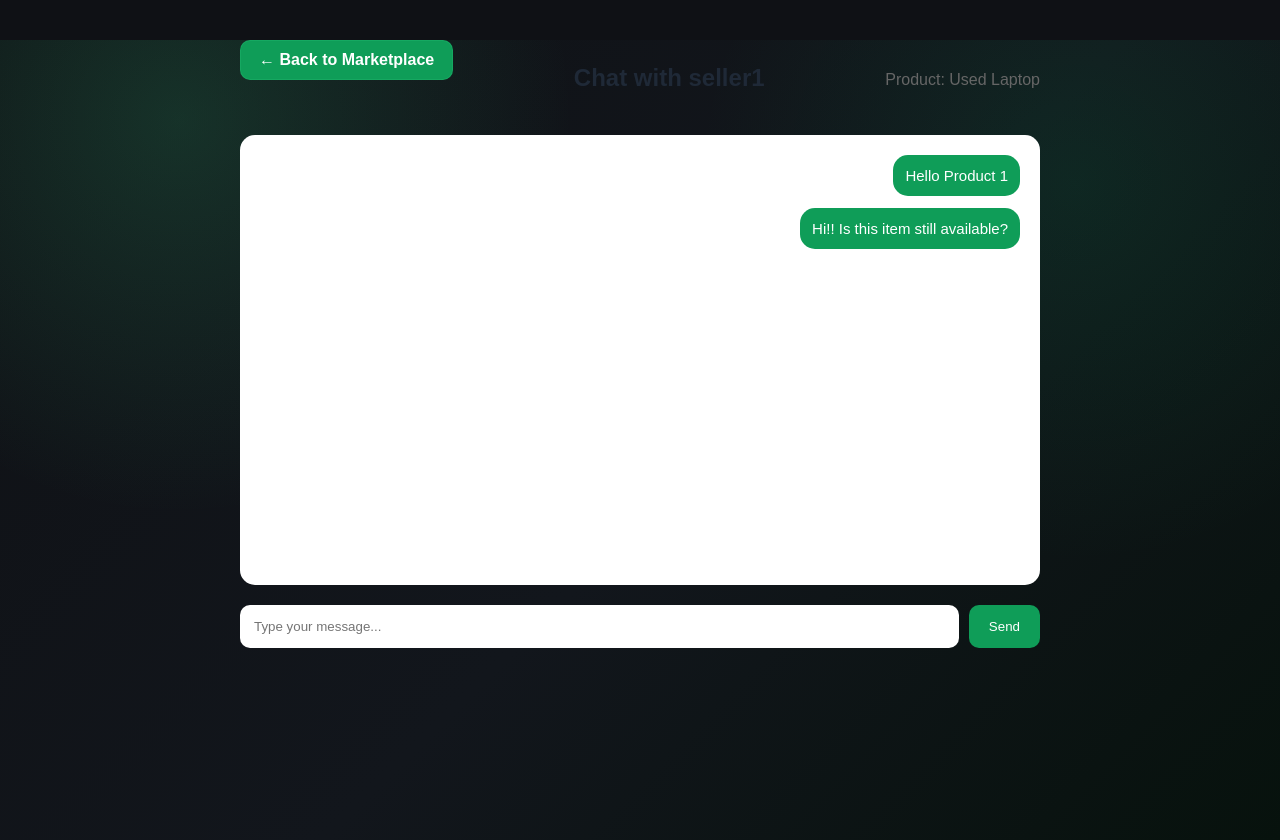
After one commit to jackso271/C270-E62H-Team3, a Flask app: page /chat/1 in a window 1280 px wide. The commit adds this page. Run offline with Flask 3, Linux system fonts and the light colour scheme.

Commit message:
Implement product-specific chat feature

```diff
--- a/backend/app.py
+++ b/backend/app.py
@@ -4,6 +4,7 @@ from flask import Flask
 
 from backend.routes.admin_routes import admin_bp
 from backend.routes.auth_routes import auth_bp
+from backend.routes.chat_routes import chat_bp
 from backend.routes.marketplace_routes import marketplace_bp
 from backend.routes.seller_dashboard_routes import seller_dashboard_bp
 from backend.services.auth_service import create_admin
@@ -39,6 +40,7 @@ def create_app(test_config=None):
     app.register_blueprint(admin_bp)
     app.register_blueprint(marketplace_bp)
     app.register_blueprint(seller_dashboard_bp)
+    app.register_blueprint(chat_bp)
 
     return app
 
--- /dev/null
+++ b/backend/data/messages.json
@@ -0,0 +1,17 @@
+[
+    {
+        "product_id": 2,
+        "sender": "buyer",
+        "text": "Hello Product 2"
+    },
+    {
+        "product_id": 1,
+        "sender": "buyer",
+        "text": "Hello Product 1"
+    },
+    {
+        "product_id": 1,
+        "sender": "buyer",
+        "text": "Hi!! Is this item still available?"
+    }
+]
--- /dev/null
+++ b/backend/routes/chat_routes.py
@@ -0,0 +1,45 @@
+from flask import Blueprint, render_template, request, redirect
+
+from backend.services.chat_service import (
+    get_messages,
+    save_messages,
+    get_product
+)
+
+chat_bp = Blueprint("chat", __name__)
+
+
+@chat_bp.route("/chat/<int:product_id>", methods=["GET", "POST"])
+def chat(product_id):
+
+    all_messages = get_messages()
+
+    product = get_product(product_id)
+
+    messages = [
+        msg
+        for msg in all_messages
+        if msg.get("product_id") == product_id
+    ]
+
+    if request.method == "POST":
+
+        text = request.form.get("message")
+
+        if text:
+
+            all_messages.append({
+                "product_id": product_id,
+                "sender": "buyer",
+                "text": text
+            })
+
+            save_messages(all_messages)
+
+        return redirect(f"/chat/{product_id}")
+
+    return render_template(
+        "user/chat.html",
+        messages=messages,
+        product=product
+    )
--- /dev/null
+++ b/backend/services/chat_service.py
@@ -0,0 +1,71 @@
+from datetime import datetime
+
+from backend.utils.json_storage import (
+    data_file,
+    load_json,
+    save_json,
+)
+
+
+def get_messages():
+    return load_json(data_file("messages"))
+
+
+def save_messages(messages):
+    save_json(data_file("messages"), messages)
+
+def send_message(sender_id, receiver_id, product_id, message):
+    messages = get_messages()
+
+    new_message = {
+        "id": len(messages) + 1,
+        "sender_id": sender_id,
+        "receiver_id": receiver_id,
+        "product_id": product_id,
+        "message": message,
+        "timestamp": datetime.now().strftime("%Y-%m-%d %H:%M:%S")
+    }
+
+    messages.append(new_message)
+
+    save_messages(messages)
+
+    return new_message
+
+def get_conversation(user1, user2, product_id):
+    messages = get_messages()
+
+    conversation = []
+
+    for msg in messages:
+        if (
+            msg["product_id"] == product_id
+            and (
+                (
+                    msg["sender_id"] == user1
+                    and msg["receiver_id"] == user2
+                )
+                or
+                (
+                    msg["sender_id"] == user2
+                    and msg["receiver_id"] == user1
+                )
+            )
+        ):
+            conversation.append(msg)
+
+    conversation.sort(key=lambda x: x["timestamp"])
+
+    return conversation
+
+from backend.utils.json_storage import data_file, load_json
+
+
+def get_product(product_id):
+    products = load_json(data_file("products"))
+
+    for product in products:
+        if product["id"] == product_id:
+            return product
+
+    return None
--- a/backend/utils/json_storage.py
+++ b/backend/utils/json_storage.py
@@ -13,6 +13,7 @@ DATA_FILES = {
     "requests": "requests.json",
     "notifications": "notifications.json",
     "wishlists": "wishlists.json",
+    "messages": "messages.json",
     "account_creation_logs": "account_creation_logs.json",
     "successful_logins": "successful_logins.json",
 }
--- a/frontend/static/style.css
+++ b/frontend/static/style.css
@@ -3820,3 +3865,116 @@ html {
         width: 100%;
     }
 }
+
+/* =========================
+   CHAT PAGE
+========================= */
+
+.chat-page{
+    width:800px;
+    max-width:90%;
+    margin:40px auto;
+}
+
+.chat-header{
+    display:flex;
+    justify-content:space-between;
+    align-items:center;
+    margin-bottom:20px;
+}
+
+.back-btn{
+    color:white;
+    text-decoration:none;
+    background:#0f9d58;
+    padding:10px 18px;
+    border-radius:10px;
+}
+
+.chat-box{
+
+    background:white;
+
+    border-radius:15px;
+
+    padding:20px;
+
+    height:450px;
+
+    overflow-y:auto;
+
+    display:flex;
+
+    flex-direction:column;
+
+    gap:12px;
+
+}
+
+.message{
+
+    max-width:70%;
+
+    padding:12px;
+
+    border-radius:15px;
+
+    font-size:15px;
+
+}
+
+.message.seller{
+
+    background:#eeeeee;
+
+    align-self:flex-start;
+
+}
+
+.message.buyer{
+
+    background:#0f9d58;
+
+    color:white;
+
+    align-self:flex-end;
+
+}
+
+.chat-form{
+
+    display:flex;
+
+    gap:10px;
+
+    margin-top:20px;
+
+}
+
+.chat-form input{
+
+    flex:1;
+
+    padding:14px;
+
+    border-radius:10px;
+
+    border:none;
+
+}
+
+.chat-form button{
+
+    background:#0f9d58;
+
+    color:white;
+
+    border:none;
+
+    padding:14px 20px;
+
+    border-radius:10px;
+
+    cursor:pointer;
+
+}
--- /dev/null
+++ b/frontend/templates/user/chat.html
@@ -0,0 +1,57 @@
+<!DOCTYPE html>
+<html lang="en">
+<head>
+    <meta charset="UTF-8">
+    <meta name="viewport" content="width=device-width, initial-scale=1.0">
+    <title>Chat with Seller</title>
+
+    <link rel="stylesheet"
+          href="{{ url_for('static', filename='style.css') }}">
+</head>
+
+<body class="marketplace-body">
+
+<div class="chat-page">
+
+    <div class="chat-header">
+        <a href="/marketplace" class="back-btn">← Back to Marketplace</a>
+
+        <h2>Chat with {{ product.seller }}</h2>
+
+        <p style="margin-top:5px; color:#666;">
+            Product: {{ product.title }}
+        </p>
+
+    </div>
+
+    <div class="chat-box">
+
+        {% for message in messages %}
+
+            <div class="message {{ message.sender }}">
+                {{ message.text }}
+            </div>
+
+        {% endfor %}
+
+    </div>
+
+    <form method="POST" class="chat-form">
+
+        <input
+            type="text"
+            name="message"
+            placeholder="Type your message..."
+            required
+        >
+
+        <button type="submit">
+            Send
+        </button>
+
+    </form>
+
+</div>
+
+</body>
+</html>
--- a/frontend/templates/user/marketplace.html
+++ b/frontend/templates/user/marketplace.html
@@ -75,6 +75,10 @@
                     </form>
                 {% endif %}
 
+                <a href="/chat/{{ product.id }}" class="chat-btn">
+                    Contact Seller
+                </a>
+
                 {% if product.status == "Available" %}
                     <span class="status available">{{ product.status }}</span>
                     {% if product.request_state == "requestable" %}
```
Also changed, not shown: other parts of frontend/static/style.css (+49 -4 lines), frontend/templates/user/product_details.html (+8 -0 lines).
